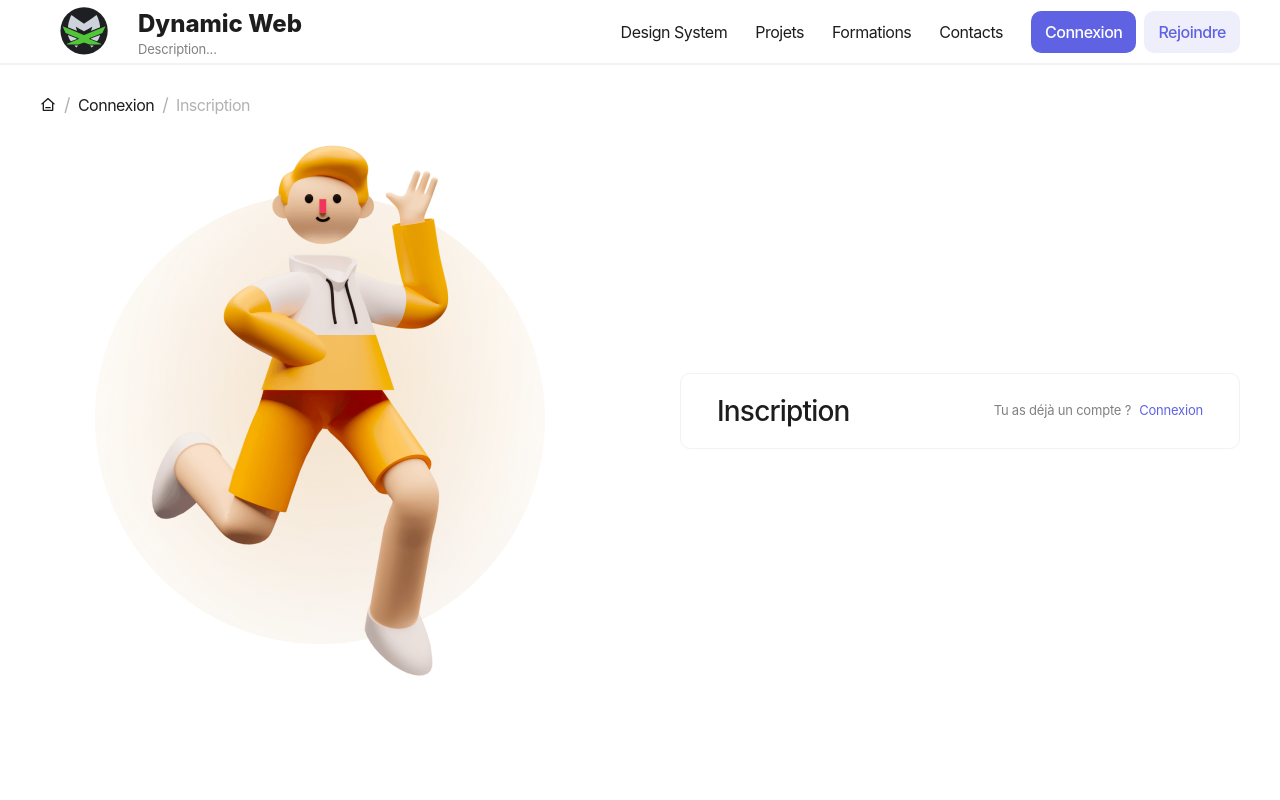
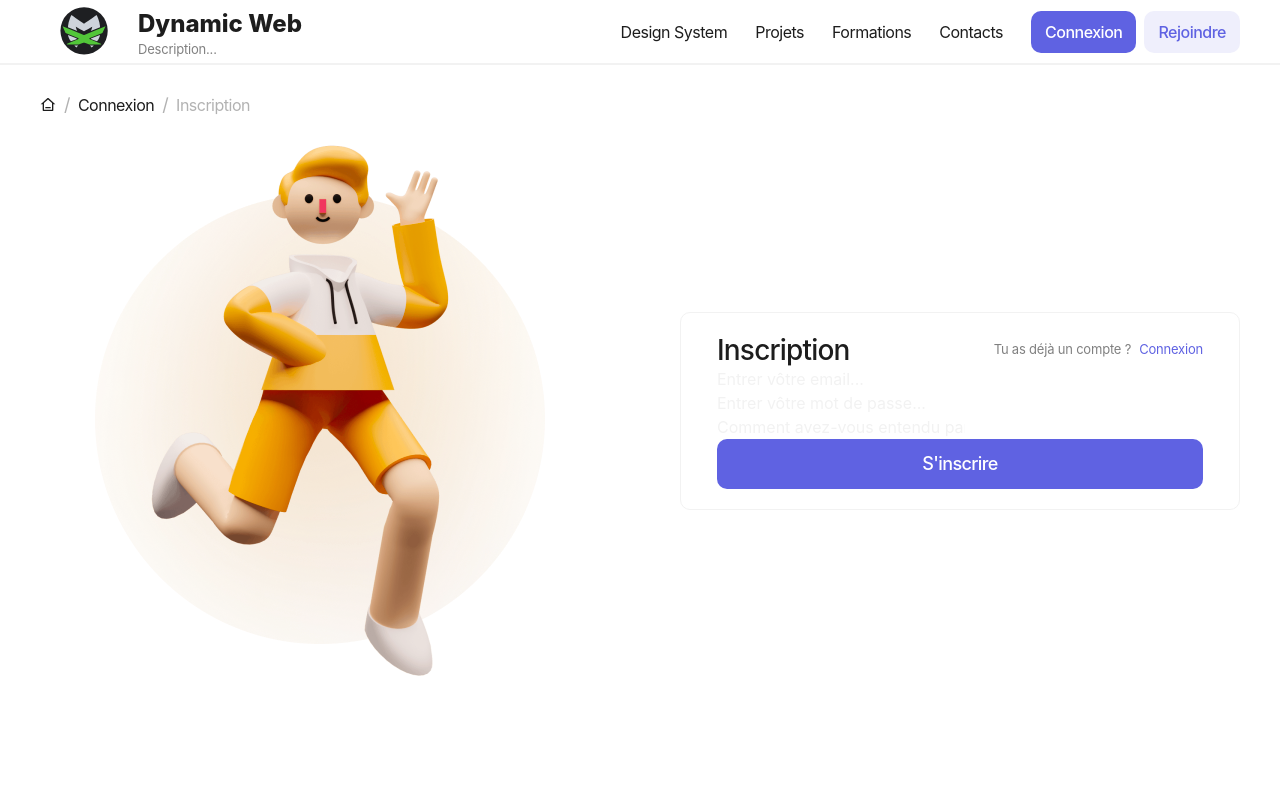
Before and after one commit to RomainDoyen/front-end-dynamic-web, a Next.js app: page /connexion/inscription in a window 1280 px wide. Shown: the top 800 px of the page. Built offline with nearby package versions, Linux system fonts and the light colour scheme.

Commit message:
feat: Form creation

```diff
--- a/package.json
+++ b/package.json
@@ -14,6 +14,7 @@
     "next": "14.2.15",
     "react": "^18",
     "react-dom": "^18",
+    "react-hook-form": "^7.53.0",
     "react-icons": "^5.3.0",
     "uuidv4": "^6.2.13"
   },
--- /dev/null
+++ b/src/types/forms.tsx
@@ -0,0 +1,16 @@
+export type FormType = {
+  form: {
+    errors: any;
+    control: any;
+    register: any;
+    isLoading: boolean;
+    handleSubmit: any;
+    onSubmit: any;
+  }
+}
+
+export type RegisterFormFieldType = {
+  email: string;
+  password: string;
+  how_did_hear: string;
+}
--- a/src/ui/design-system/button/button.tsx
+++ b/src/ui/design-system/button/button.tsx
@@ -16,6 +16,8 @@ type ButtonProps = {
   baseUrl?: string;
   linkType?: linkType;
   action?: () => void;
+  type?: 'button' | 'submit' | 'reset';
+  fullWidth?: boolean;
 };
 
 export default function button({
@@ -30,6 +32,8 @@ export default function button({
   baseUrl,
   linkType = 'internal',
   action = () => {},
+  type = 'button',
+  fullWidth = false,
 }: ButtonProps) {
 
   let variantStyle: string = "",
@@ -122,8 +126,8 @@ export default function button({
   const buttonElement = (
     <button
       onClick={handleClick}
-      type="button"
-      className={clsx(variantStyle, sizeStyle, icoSize, isLoading && "cursor-wait", "relative animate")}
+      type={type}
+      className={clsx(variantStyle, sizeStyle, icoSize, isLoading && "cursor-wait", fullWidth && "w-full", "relative animate")}
       disabled={disabled}
     >
       {buttonContent}
--- a/src/ui/modules/authentication/register/register.container.tsx
+++ b/src/ui/modules/authentication/register/register.container.tsx
@@ -1,9 +1,39 @@
+import { SubmitHandler, useForm } from "react-hook-form"
 import Registerview from "./register.view"
+import { RegisterFormFieldType } from "@/types/forms"
 
-export default function registercontainer() {
+export default function RegisterContainer() {
+
+  const isLoading = false;
+
+  const {
+    handleSubmit,
+    control,
+    formState: { errors },
+    register,
+    setError,
+    reset,
+  } = useForm<RegisterFormFieldType>()
+
+  const onSubmit: SubmitHandler<RegisterFormFieldType> = async (formData) => {
+    try {
+      // Call the API
+    } catch (error) {
+      console.log(error)
+    }
+  }
+
   return (
     <div>
-      <Registerview />
+      <Registerview
+        form={{
+          errors,
+          control,
+          register,
+          handleSubmit,
+          onSubmit,
+        }}
+      />
     </div>
   )
 }
--- a/src/ui/modules/authentication/register/register.form.tsx
+++ b/src/ui/modules/authentication/register/register.form.tsx
@@ -1,8 +1,56 @@
+import { FormType } from "@/types/forms"
+import Button from "@/ui/design-system/button/button"
 
-export default function registerform() {
+type RegisterType = {
+  form: FormType
+}
+
+export default function registerform({ form }: RegisterType) {
+
+  const {
+    errors,
+    control,
+    register,
+    isLoading,
+    handleSubmit,
+    onSubmit,
+  } = form;
+
   return (
-    <div>
-
-    </div>
+    <form onSubmit={handleSubmit(onSubmit)}>
+      <input
+        type="email"
+        placeholder="Entrer vôtre email..."
+        disabled={isLoading}
+        {...register("email", { required: {
+          value: true,
+          message: "Ce champ est requis"
+        }})}
+        autoComplete="off"
+      />
+      <input
+        type="password"
+        placeholder="Entrer vôtre mot de passe..."
+        disabled={isLoading}
+        {...register("password", { required: {
+          value: true,
+          message: "Ce champ est requis"
+        }})}
+        autoComplete="off"
+      />
+      <input
+        type="text"
+        placeholder="Comment avez-vous entendu parler de nous ?"
+        disabled={isLoading}
+        {...register("how_did_hear", { required: {
+          value: true,
+          message: "Ce champ est requis"
+        }})}
+        autoComplete="off"
+      />
+      <Button isLoading={isLoading} type="submit" fullWidth>
+        S'inscrire
+      </Button>
+    </form>
   )
 }
--- a/src/ui/modules/authentication/register/register.view.tsx
+++ b/src/ui/modules/authentication/register/register.view.tsx
@@ -4,8 +4,13 @@ import Box from "@/ui/design-system/box/box"
 import Typography from "@/ui/design-system/typography/typography"
 import Link from "next/link"
 import Registerform from "./register.form"
+import { FormType } from "@/types/forms"
 
-export default function registerview() {
+type RegisterType = {
+  form: FormType
+}
+
+export default function registerview({ form }: RegisterType) {
   return (
     <Container className="grid grid-cols-2 gap-20 mb-32">
       <div className="flex items-center">
@@ -29,7 +34,7 @@ export default function registerview() {
               </Typography>
             </div>
           </div>
-          <Registerform />
+          <Registerform form={form} />
         </Box>
       </div>
     </Container>
```
Also changed, not shown: 1 other file (tests, documents, lock files or other folders).
